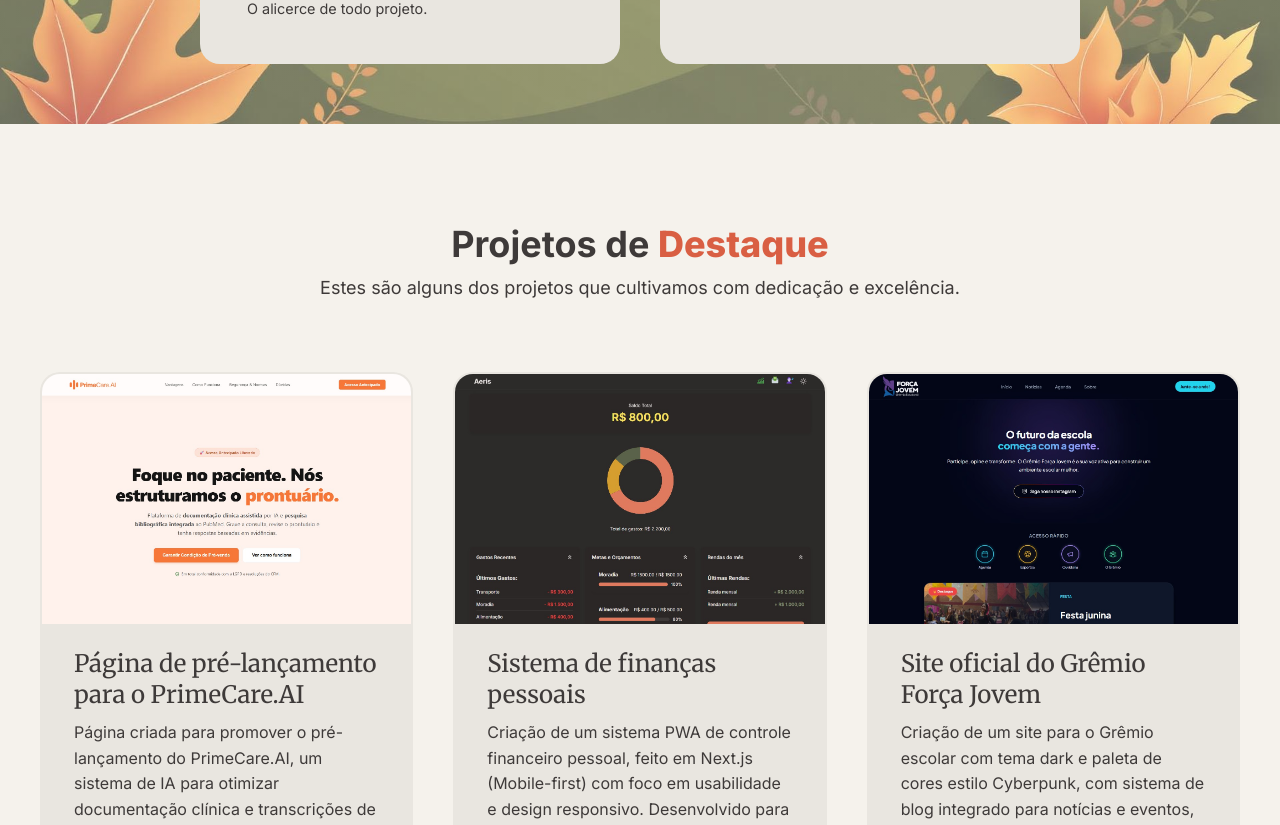
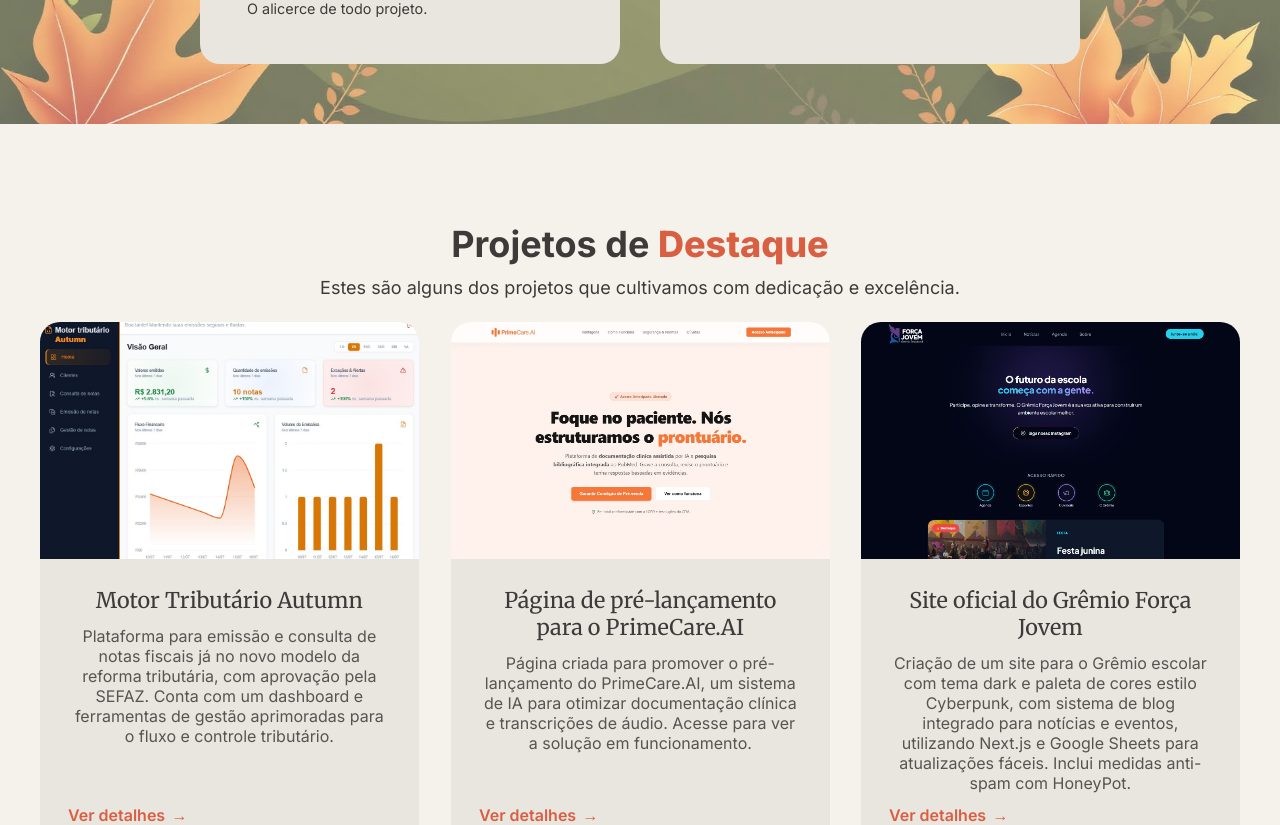
Before and after one commit to Leopardo666Nadilha/AutumnSoftwares, a Next.js app in the folder App/: page / in a window 1280 px wide. Shown: the part 1960-2785 px from the top of the page. Built offline with nearby package versions, Linux system fonts and the light colour scheme.

Commit message:
Refatoração da seção de destaques e inclusão do motor tributário no portfólio e destaques

```diff
--- /dev/null
+++ b/App/components/PortfolioHighlights.js
@@ -0,0 +1,108 @@
+import { useEffect, useRef } from 'react';
+import Link from 'next/link';
+import Image from 'next/image';
+import styles from './PortfolioHighlights.module.css';
+
+function PortfolioCard({ project, index }) {
+    const cardRef = useRef(null);
+    const tiltRef = useRef(null);
+
+    // Reveal de entrada (stagger): observa só o card, não interfere no tilt.
+    useEffect(() => {
+        const node = cardRef.current;
+        if (!node) return;
+
+        const observer = new IntersectionObserver(
+            ([entry]) => {
+                if (entry.isIntersecting) {
+                    node.classList.add(styles.isVisible);
+                    observer.unobserve(node);
+                }
+            },
+            { threshold: 0.15 }
+        );
+
+        observer.observe(node);
+        return () => observer.unobserve(node);
+    }, []);
+
+    // Tilt do mouse: roda numa camada própria (tiltRef), com sua própria
+    // transição rápida e sem delay — por isso não pode viver no mesmo nó
+    // nem na mesma propriedade CSS que a animação de entrada (stagger).
+    const handleMouseMove = (event) => {
+        const tilt = tiltRef.current;
+        if (!tilt) return;
+
+        const rect = tilt.getBoundingClientRect();
+        const x = event.clientX - rect.left;
+        const y = event.clientY - rect.top;
+        const rotateX = ((y - rect.height / 2) / rect.height) * -6;
+        const rotateY = ((x - rect.width / 2) / rect.width) * 6;
+
+        tilt.style.setProperty('--rotate-x', `${rotateX}deg`);
+        tilt.style.setProperty('--rotate-y', `${rotateY}deg`);
+    };
+
+    const handleMouseLeave = () => {
+        const tilt = tiltRef.current;
+        if (!tilt) return;
+
+        tilt.style.setProperty('--rotate-x', '0deg');
+        tilt.style.setProperty('--rotate-y', '0deg');
+    };
+
+    return (
+        <div
+            ref={cardRef}
+            className={styles.card}
+            style={{ '--delay': `${index * 120}ms` }}
+        >
+            <div
+                ref={tiltRef}
+                className={styles.tilt}
+                onMouseMove={handleMouseMove}
+                onMouseLeave={handleMouseLeave}
+            >
+                <div className={styles.imageWrapper}>
+                    <Image
+                        src={project.image}
+                        alt={project.title}
+                        className={styles.image}
+                        placeholder="blur"
+                        fill
+                        sizes="(max-width: 640px) 90vw, (max-width: 1024px) 45vw, 30vw"
+                    />
+                    <span className={styles.shine} />
+                </div>
+                <div className={styles.content}>
+                    <h3 className={styles.title}>{project.title}</h3>
+                    <p className={styles.description}>{project.description}</p>
+                    <Link href={`/portfolio#${project.id}`} className={styles.button}>
+                        Ver detalhes <span className={styles.arrow}>→</span>
+                    </Link>
+                </div>
+            </div>
+        </div>
+    );
+}
+
+export default function PortfolioHighlights({ projects }) {
+    return (
+        <section className={`portfolio-section next-section fade-in-section`}>
+            <div>
+                <h2 className='title-section-portfolio title-section-about'>
+                    Projetos de <strong className='title-header-portfolio title-header'>Destaque</strong>
+                </h2>
+                <p className='subtitle-section-about'>
+                    Estes são alguns dos projetos que cultivamos com dedicação e excelência.
+                </p>
+            </div>
+            <div className={styles.grid}>
+                {projects.map((project, index) => (
+                    <PortfolioCard key={project.id} project={project} index={index} />
+                ))}
+            </div>
+            <Link href="/portfolio" className="portfolio-cta">Ver portfólio completo</Link>
+        </section>
+    );
+}
--- /dev/null
+++ b/App/components/PortfolioHighlights.module.css
@@ -0,0 +1,131 @@
+.grid {
+    display: grid;
+    grid-template-columns: repeat(auto-fit, minmax(300px, 1fr));
+    gap: 2rem;
+}
+
+/* Camada de ENTRADA (stagger reveal). Só cuida de opacity/translateY,
+   com o delay incremental por card. Não mexe em rotação — isso fica
+   isolado em .tilt, senão o delay do stagger vaza pro tilt do mouse
+   e cada card responde num tempo diferente. */
+.card {
+    opacity: 0;
+    transform: translateY(40px);
+    transition:
+        opacity 700ms cubic-bezier(0.22, 1, 0.36, 1) var(--delay, 0ms),
+        transform 700ms cubic-bezier(0.22, 1, 0.36, 1) var(--delay, 0ms);
+    border-radius: 20px;
+    overflow: hidden;
+    background: color-mix(in srgb, var(--color-background) 95%, #000 5%);
+    display: flex;
+    flex-direction: column;
+    will-change: opacity, transform;
+    perspective: 900px;
+}
+
+.isVisible {
+    opacity: 1;
+    transform: translateY(0);
+}
+
+/* Camada de TILT (segue o mouse). Transição curta e sem delay,
+   igual em todos os cards, independente do índice/stagger. */
+.tilt {
+    --rotate-x: 0deg;
+    --rotate-y: 0deg;
+    flex: 1;
+    display: flex;
+    flex-direction: column;
+    transform-style: preserve-3d;
+    transform: rotateX(var(--rotate-x)) rotateY(var(--rotate-y));
+    transition: transform 150ms ease-out;
+    will-change: transform;
+}
+
+.imageWrapper {
+    position: relative;
+    overflow: hidden;
+    aspect-ratio: 16 / 10;
+}
+
+.image {
+    object-fit: cover;
+    transition: transform 0.6s cubic-bezier(0.22, 1, 0.36, 1);
+}
+
+.card:hover .image {
+    transform: scale(1.08);
+}
+
+.shine {
+    position: absolute;
+    inset: 0;
+    background: linear-gradient(115deg, transparent 40%, rgba(255, 255, 255, 0.25) 50%, transparent 60%);
+    transform: translateX(-120%);
+    transition: transform 0.7s ease;
+    pointer-events: none;
+}
+
+.card:hover .shine {
+    transform: translateX(120%);
+}
+
+.content {
+    padding: 1.75rem;
+    display: flex;
+    flex-direction: column;
+    gap: 0.75rem;
+    flex: 1;
+}
+
+.title {
+    font-size: 1.35rem;
+    color: var(--color-text);
+    transition: color 0.3s ease;
+}
+
+.card:hover .title {
+    color: var(--color-primary);
+}
+
+.description {
+    color: var(--color-text);
+    opacity: 0.85;
+    flex: 1;
+}
+
+.button {
+    display: inline-flex;
+    align-items: center;
+    gap: 0.4rem;
+    align-self: flex-start;
+    font-weight: 600;
+    color: var(--color-primary);
+    text-decoration: none;
+}
+
+.arrow {
+    display: inline-block;
+    transition: transform 0.3s ease;
+}
+
+.button:hover .arrow {
+    transform: translateX(6px);
+}
+
+@media (prefers-reduced-motion: reduce) {
+
+    .card,
+    .tilt,
+    .image,
+    .shine,
+    .arrow {
+        transition: none !important;
+    }
+
+    .card,
+    .tilt {
+        opacity: 1;
+        transform: none;
+    }
+}
--- a/App/pages/index.js
+++ b/App/pages/index.js
@@ -1,27 +1,28 @@
 import { useEffect } from 'react';
 import ScrollDownIndicator from '../components/ScrollDownIndicator';
+import PortfolioHighlights from '../components/PortfolioHighlights';
 import Link from 'next/link';
 import Image from 'next/image';
 import { PiCompass, PiClock, PiCode } from 'react-icons/pi';
 import { RiDoubleQuotesR } from 'react-icons/ri';
 import mainBg from '../public/main-bg.jpg';
-import portfolioPreview1 from '../public/portfolio-preview-1.jpg';
 import portfolioPreview2 from '../public/portfolio-preview-2.jpg';
 import portfolioPreview3 from '../public/portfolio-preview-3.jpg';
+import portfolioPreview4 from '../public/portfolio-preview-4.jpg';
 
 // Dados dos projetos para a prévia
 const portfolioData = [
+    {
+        id: 'MotorTributario',
+        title: 'Motor Tributário Autumn',
+        description: 'Plataforma para emissão e consulta de notas fiscais já no novo modelo da reforma tributária, com aprovação pela SEFAZ. Conta com um dashboard e ferramentas de gestão aprimoradas para o fluxo e controle tributário.',
+        image: portfolioPreview4,
+    },
     {
         id: 'PrimeCareAI',
         title: 'Página de pré-lançamento para o PrimeCare.AI',
         description: 'Página criada para promover o pré-lançamento do PrimeCare.AI, um sistema de IA para otimizar documentação clínica e transcrições de áudio. Acesse para ver a solução em funcionamento.',
         image: portfolioPreview3,
-    },
-    {
-        id: 'Aeris',
-        title: 'Sistema de finanças pessoais',
-        description: 'Criação de um sistema PWA de controle financeiro pessoal, feito em Next.js (Mobile-first) com foco em usabilidade e design responsivo. Desenvolvido para ajudar usuários a gerenciar suas finanças de forma eficiente.',
-        image: portfolioPreview1,
     },
     {
         id: 'GremioForcaJovem',
@@ -120,28 +121,7 @@ export default function HomePage() {
                     </div>
                 </div>
             </section>
-            <section className="portfolio-section next-section fade-in-section">
-                <div><h2 className='title-section-portfolio title-section-about'>Projetos de <strong className='title-header-portfolio title-header'>Destaque</strong></h2>
-                <p className='subtitle-section-about'>
-                    Estes são alguns dos projetos que cultivamos com dedicação e excelência.
-                </p>
-                </div>
-                <div className="portfolio-preview-container">
-                    {portfolioData.map((project) => (
-                        <div key={project.id} className="portfolio-card">
-                            <Image src={project.image} alt={project.title} className="portfolio-card-image" placeholder="blur" />
-                            <div className="portfolio-card-content">
-                                <h3 className="title-benefits">{project.title}</h3>
-                                <p className="text-benefits">{project.description}</p>
-                                <Link href={`/portfolio`} className="portfolio-button">
-                                    Ver detalhes
-                                </Link>
-                            </div>
-                        </div>
-                    ))}
-                </div>
-                <Link href="/portfolio" className="portfolio-cta">Ver portfólio completo</Link>
-            </section>
+            <PortfolioHighlights projects={portfolioData} />
             <section className='service-offer fade-in-section'>
                 <p className='title-section-offer'>Pronto para tirar o seu projeto do papel?</p>
                 <p className='subtitle-section-offer'>Vamos cultivar juntos uma solução que transforme o seu negócio.</p>
--- a/App/styles/globals.css
+++ b/App/styles/globals.css
@@ -74,6 +74,7 @@ table {
 
 html {
     background-color: var(--color-background);
+    scroll-behavior: smooth;
 }
 
 body {
@@ -563,62 +564,11 @@ a {
     box-shadow: 0 4px 15px rgba(0, 0, 0, 0.2);
 }
 
-.portfolio-preview-container {
-    display: flex;
-    justify-content: center;
-    gap: 40px;
-    margin-top: 50px;
-    width: 100%;
-    max-width: 1200px;
-    flex-wrap: wrap; /* Permite que os cards quebrem em telas menores */
-}
-
-.portfolio-card {
-    flex: 1;
-    min-width: 300px;
-    max-width: 450px;
-    background-color: color-mix(in srgb, var(--color-background) 95%, #000 5%);
-    border-radius: 20px;
-    overflow: hidden; /* Garante que a imagem não ultrapasse as bordas arredondadas */
-    display: flex;
-    flex-direction: column;
-    border: 2px solid transparent;
-    transition: transform 0.3s ease, box-shadow 0.3s ease, border-color 0.3s ease;
-}
-
-.portfolio-card:hover {
-    transform: scale(1.05);
-    border-color: var(--color-primary);
-    box-shadow: 0 10px 25px rgba(0, 0, 0, 0.1);
-}
-
-.portfolio-card:hover .title-benefits {
-    color: var(--color-primary);
-}
-
-.portfolio-card-image {
-    width: 100%;
-    height: 250px; /* Altura fixa para a imagem */
-    object-fit: cover; /* Garante que a imagem preencha o espaço sem distorcer */
-}
-
-.portfolio-card-content {
-    padding: 1.5rem 2rem 2rem;
-    display: flex;
-    flex-direction: column;
-    flex-grow: 1; /* Faz este container crescer para preencher o espaço */
-    text-align: left;
-}
-
-.portfolio-card-content .text-benefits {
-    flex-grow: 1; /* Empurra o botão para o final do card */
-    margin-bottom: 1.5rem;
-}
-
 .portfolio-list-item {
     background-color: color-mix(in srgb, var(--color-background) 95%, #000 5%);
     border-radius: 20px;
     padding: 2.5rem; /* Ajuste no padding para compensar o espaço do gradiente */
+    scroll-margin-top: 110px; /* Compensa o header sticky ao chegar via âncora (#id) */
     border: 2px solid color-mix(in srgb, var(--color-text) 15%, transparent);
     transition: transform 0.3s ease, box-shadow 0.3s ease;
     position: relative; /* Necessário para posicionar o pseudo-elemento */
@@ -642,6 +592,28 @@ a {
 .portfolio-list-item:hover {
     transform: translateY(-5px);
     box-shadow: 0 10px 25px rgba(0, 0, 0, 0.1);
+}
+
+/* Destaque temporário quando o usuário chega via âncora (ex: /portfolio#GremioForcaJovem) */
+.portfolio-list-item:target {
+    animation: targetPulse 1.6s ease-out 1;
+}
+
+@keyframes targetPulse {
+    0% {
+        box-shadow: 0 0 0 0 color-mix(in srgb, var(--color-primary) 55%, transparent);
+    }
+
+    100% {
+        box-shadow: 0 0 0 28px color-mix(in srgb, var(--color-primary) 0%, transparent);
+    }
+}
+
+@media (prefers-reduced-motion: reduce) {
+    .portfolio-list-item:target {
+        animation: none;
+        box-shadow: 0 0 0 4px var(--color-primary);
+    }
 }
 
 .portfolio-list-item h2 {
@@ -1272,16 +1244,14 @@ select.form-input option {
     }
 
     .benefits-container,
-    .compromise-banner,
-    .portfolio-preview-container {
+    .compromise-banner {
         flex-direction: column;
         align-items: center;
         gap: 30px;
     }
 
     .benefit-item,
-    .compromise-card,
-    .portfolio-card {
+    .compromise-card {
         max-width: 500px; /* Aumenta a largura máxima nos tablets */
         width: 100%;
     }
```
Also changed, not shown: App/pages/portfolio.js (+7 -0 lines), App/public/portfolio-preview-4.jpg (added).
